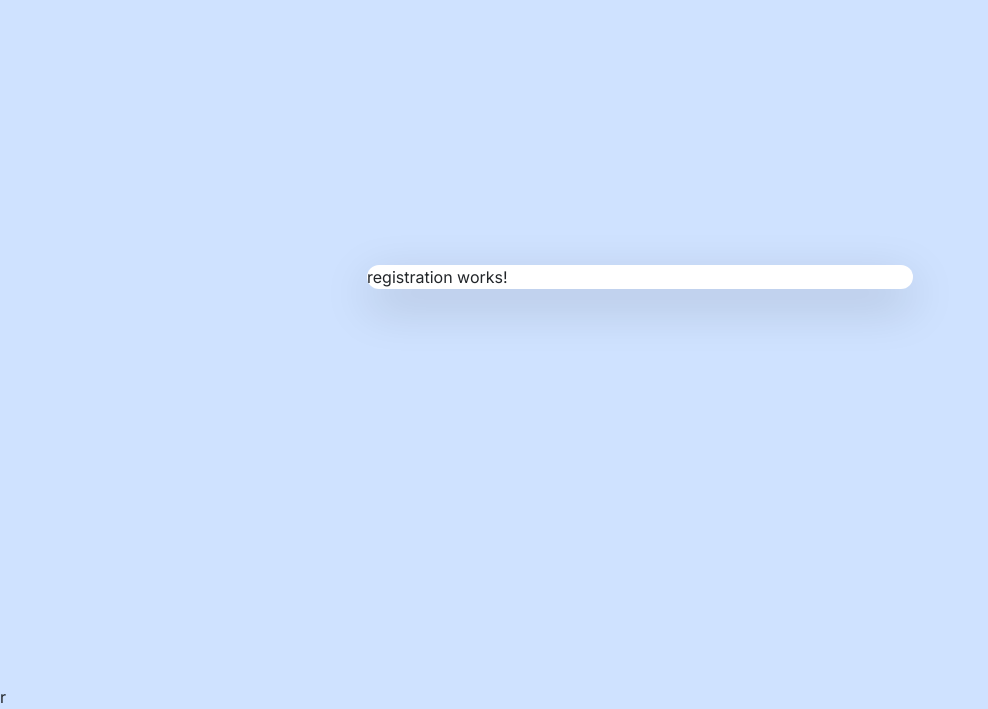
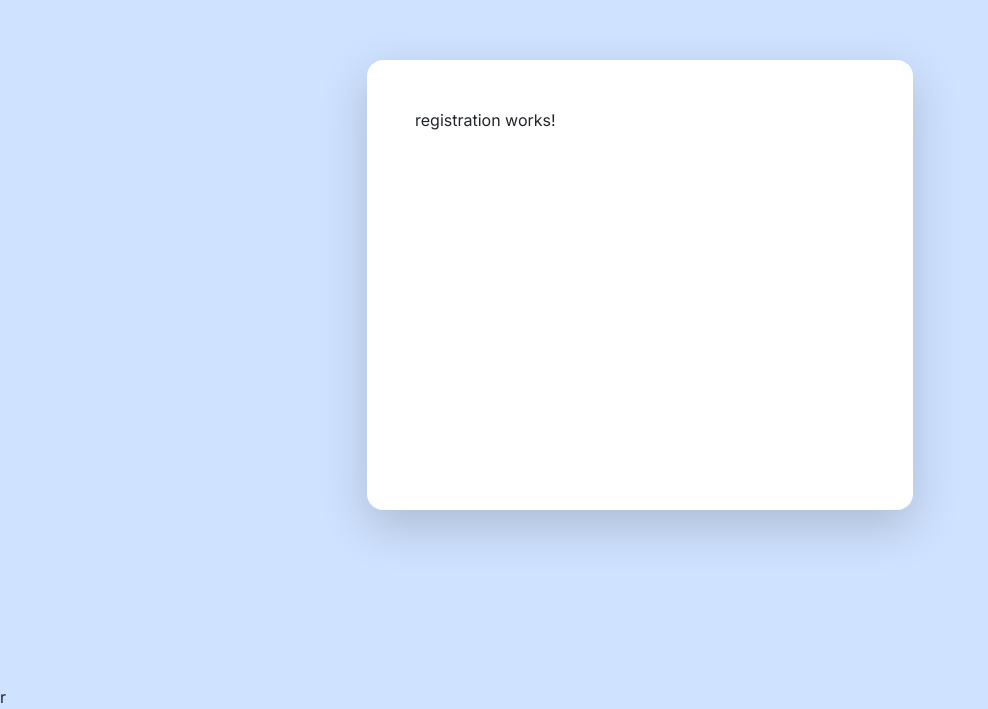
Before and after one commit to Alex-dev1356/UserRegistrationUI, an Angular app: page / in a window 1280 px wide. Shown: the part 115-824 px from the top of the page, without its empty margins (0-988 px from the left). Built offline with nearby package versions, Linux system fonts and the light colour scheme.

Commit message:
Setting the minimum height of the child attribute and applying a padding for the content inside

```diff
--- a/src/app/user/user.component.html
+++ b/src/app/user/user.component.html
@@ -1,8 +1,11 @@
 <div class="container">
     <div class="row vh-100 align-items-center">
         <div class="col-xxl-4 offset-xxl-4 col-lg-6 offset-lg-3 col-10 offset-1">
-            <div class="rounded-4 border-0 shadow-lg bg-white">
-                <app-registration></app-registration>
+            <div class="rounded-4 border-0 shadow-lg bg-white"
+            style="min-height: 450px;">
+                <div class="p-5 w-100">
+                    <app-registration></app-registration>
+                </div>
             </div>
         </div>
     </div>
```
